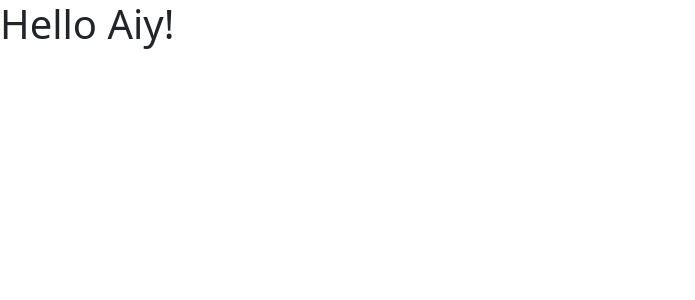
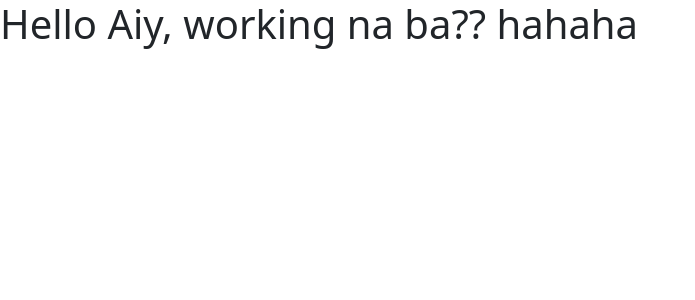
Before and after one commit to Krissha63400/e-commerce-app, an Angular app in the folder e-commerce-app/: page / in a window 1280 px wide. Shown: the top 300 px of the page, without its empty margins (0-695 px from the left). Built offline with nearby package versions, Linux system fonts and the light colour scheme.

Commit message:
Gumagana na ba

```diff
--- a/e-commerce-app/src/app/app.component.html
+++ b/e-commerce-app/src/app/app.component.html
@@ -1 +1 @@
-<h1>Hello Aiy!</h1>
+<h1>Hello Aiy, working na ba?? hahaha</h1>
```
